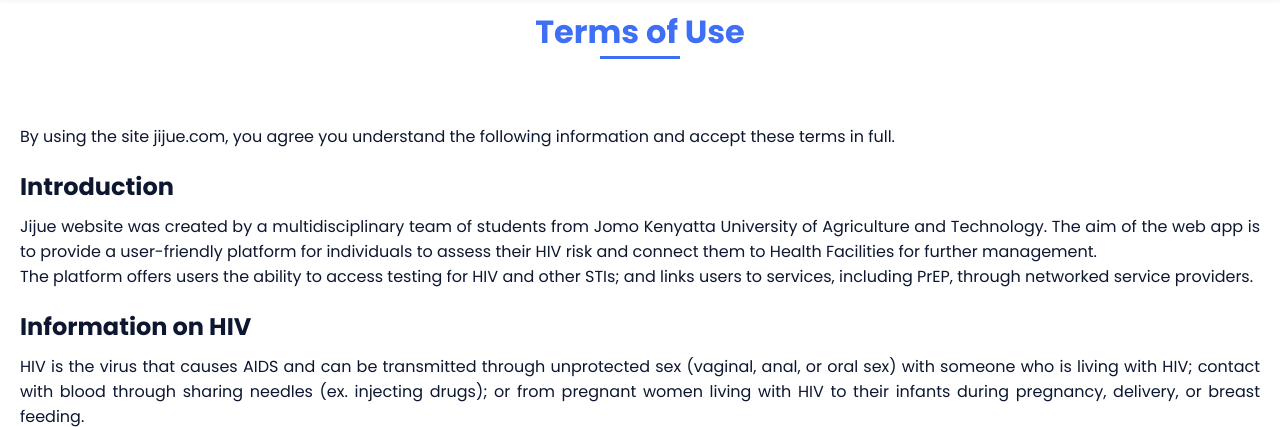
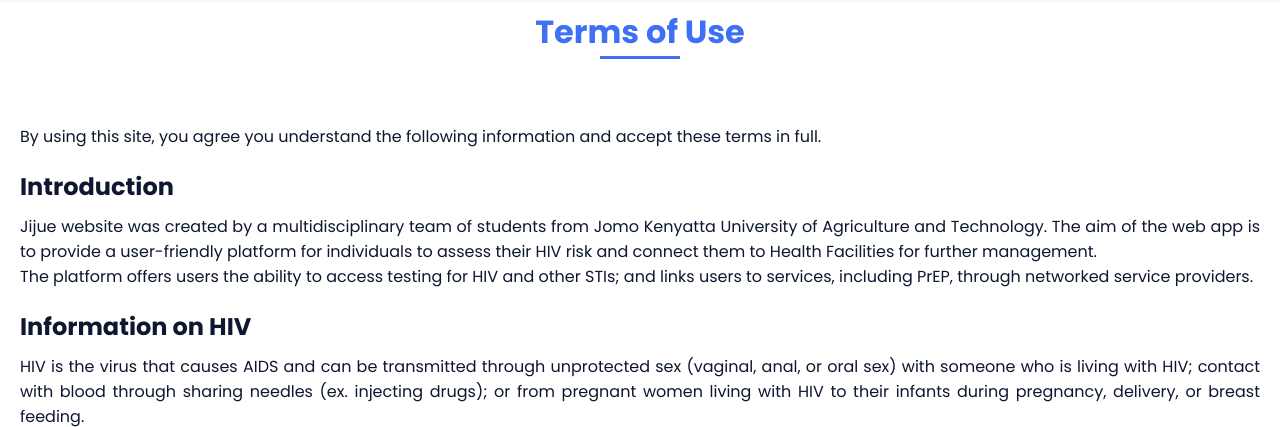
Before and after one commit to palladiumkenya/jijueApp-hiv-risk-assessment-site, a Django app: page /terms/ in a window 1280 px wide. Shown: the part 72-499 px from the top of the page. Run offline with Django 4.2, Linux system fonts and the light colour scheme; parts of the project's set-up code (start-up, migrations or seed data) failed here and were passed over.

Commit message:
content update

```diff
--- a/base/templates/base/terms_of_use.html
+++ b/base/templates/base/terms_of_use.html
@@ -44,7 +44,7 @@
             <h2 class="section-title">Terms of Use</h2>
 
             <p style="border: 20px; padding: 20px; font-size: 16px;">
-                By using the site jijue.com, you agree you understand the following information and accept these terms in full.
+                By using this site, you agree you understand the following information and accept these terms in full.
             </p>
 
         </div>
@@ -88,13 +88,13 @@
                     5. You may choose one or more of the variety of alternative methods of medical care which are available through networked service providers at any time. Your Virtual Counsellor will be available to explain the alternatives.
                     <br>
                     <br>
-                    6. Jijue may electronically share your personal medical information to other medical practitioners who may be located in other areas, including out of state, however who have been vetted and registered with the platfo
+                    6. Jijue may electronically share your personal medical information to other medical practitioners who may be located in other areas, including out of state, however who have been vetted and registered with the platform.
                     <br>
                     <br>
                     7. The Virtual Counsellor appointed to you may be authorized by you to use the platform on your behalf, including setting up an account, uploading test results and booking appointments, home pick-ups or follow-up procedures.
                     <br>
                     <br>
-                    8. You may be contacted for follow up of services to improve my health outcomes through the services sought at Jijue.
+                    8. You may be contacted for follow up of services to improve your health outcomes through the services sought at Jijue.
                     <br>
                     <br>
                     9. You have the right to withhold or withdraw your consent for the use of the platform Jijue at any time, without affecting your future care or treatment.
```
